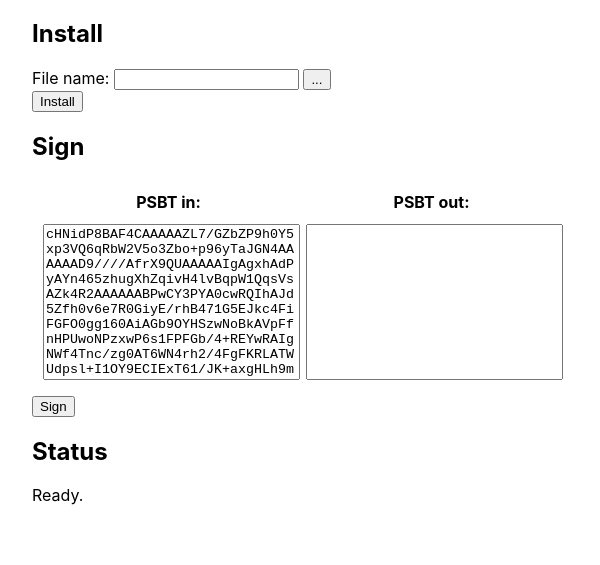
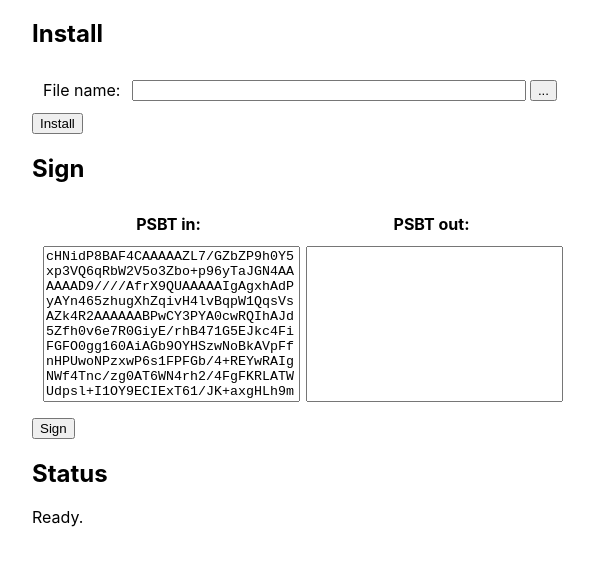
Before and after one commit to eehlers/my-app, an Electron app: page src/index.html in a window 600 px wide. Shown: the part 95-660 px from the top of the page. Drawn offline with Linux system fonts and the light colour scheme; no server answers.

Commit message:
formatting

```diff
--- a/src/index.html
+++ b/src/index.html
@@ -10,13 +10,16 @@
   <body>
     <h1>CheckSig</h1>
     <h2>Install</h2>
-    <label for="fileName">File name:</label>
-    <input type="text" id="fileName">
-    <button id="selectBtn">...</button>
-    </br>
+    <table style="width:100%;border-spacing:10px">
+        <tr>
+            <td style="white-space: nowrap">File name:</td>
+            <td style="width:100%"><input type="text" id="fileName" style="width:100%"></td>
+            <td><button id="selectBtn">...</button></td>
+        </tr>
+    </table>
     <button id="installBtn">Install</button>
     <h2>Sign</h2>
-    <table style="width:100%;border-spacing:10px;border-collapse:separate">
+    <table style="width:100%;border-spacing:10px">
         <tr>
             <th>PSBT in:</th>
             <th>PSBT out:</th>
```
